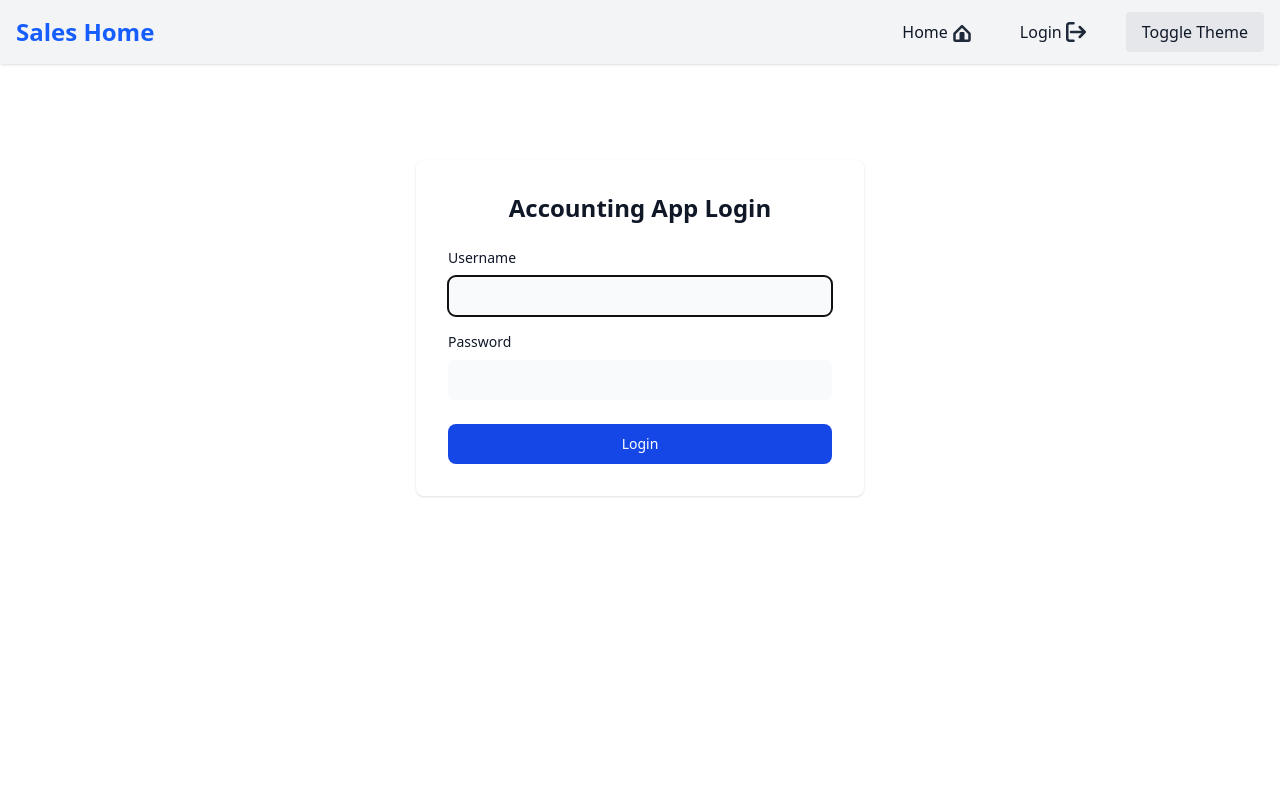
After one commit to akyensamuel/Sales-App-muti-tenant-system, a Django app: page /accounting/login/ in a window 1280 px wide. The commit adds this page. Run offline with Django 5.2, Linux system fonts and the light colour scheme; some libraries are stand-ins or nearby versions.

Commit message:
added page route authentication and user groups to regulate specific route access and also added a login page for the accounting app

```diff
--- /dev/null
+++ b/accounting_app/templates/accounting_app/login.html
@@ -0,0 +1,21 @@
+{% extends "core/base.html" %}
+{% block content %}
+<div class="max-w-md mx-auto mt-16 p-8 bg-white dark:bg-gray-800 rounded-lg shadow">
+    <h2 class="text-2xl font-bold mb-6 text-gray-900 dark:text-gray-100 text-center">Accounting App Login</h2>
+    {% if error %}
+        <div class="mb-4 text-red-600 dark:text-red-400 text-center">{{ error }}</div>
+    {% endif %}
+    <form method="post">
+        {% csrf_token %}
+        <div class="mb-4">
+            <label for="username" class="block mb-2 text-sm font-medium text-gray-900 dark:text-white">Username</label>
+            <input type="text" name="username" id="username" class="w-full rounded-lg border-gray-300 dark:border-gray-700 bg-gray-50 dark:bg-gray-700 text-gray-900 dark:text-white px-3 py-2" required autofocus>
+        </div>
+        <div class="mb-6">
+            <label for="password" class="block mb-2 text-sm font-medium text-gray-900 dark:text-white">Password</label>
+            <input type="password" name="password" id="password" class="w-full rounded-lg border-gray-300 dark:border-gray-700 bg-gray-50 dark:bg-gray-700 text-gray-900 dark:text-white px-3 py-2" required>
+        </div>
+        <button type="submit" class="w-full text-white bg-blue-700 hover:bg-blue-800 focus:ring-4 focus:outline-none focus:ring-blue-300 font-medium rounded-lg text-sm px-5 py-2.5 text-center dark:bg-blue-600 dark:hover:bg-blue-700 dark:focus:ring-blue-800">Login</button>
+    </form>
+</div>
+{% endblock %}
--- a/accounting_app/urls.py
+++ b/accounting_app/urls.py
@@ -2,6 +2,7 @@ from django.urls import path
 from . import views
 
 urlpatterns = [
+    path('login/', views.accounting_login, name='accounting_login'),
     path('forecast_dashboard/', views.forecast_dashboard, name='forecast_dashboard'),
     path('', views.forecast_dashboard, name='dashboard_home'),  # Default route for the dashboard
 ]
--- a/accounting_app/views.py
+++ b/accounting_app/views.py
@@ -4,3 +4,27 @@ from .models import FinancialForecast
 def forecast_dashboard(request):
     forecasts = FinancialForecast.objects.all()
     return render(request, 'accounting_app/forecast_dashboard.html', {'forecasts': forecasts})
+
+from django.shortcuts import render, redirect
+from django.contrib.auth import authenticate, login, logout
+from django.contrib.auth.decorators import login_required, user_passes_test
+
+def is_admin(user):
+    return user.is_authenticated and user.groups.filter(name='Admin').exists()
+
+def accounting_login(request):
+    if request.user.is_authenticated:
+        if is_admin(request.user):
+            return redirect('forecast_dashboard')
+        return render(request, 'accounting_app/login.html', {'error': 'You do not have permission to access the accounting app.'})
+
+    if request.method == 'POST':
+        username = request.POST['username']
+        password = request.POST['password']
+        user = authenticate(request, username=username, password=password)
+        if user is not None and is_admin(user):
+            login(request, user)
+            return redirect('forecast_dashboard')
+        else:
+            return render(request, 'accounting_app/login.html', {'error': 'Invalid credentials or insufficient permissions.'})
+    return render(request, 'accounting_app/login.html')
--- a/core/static/css/output.css
+++ b/core/static/css/output.css
@@ -26,6 +26,8 @@
     --color-blue-700: oklch(48.8% 0.243 264.376);
     --color-blue-800: oklch(42.4% 0.199 265.638);
     --color-blue-900: oklch(37.9% 0.146 265.522);
+    --color-purple-600: oklch(55.8% 0.288 302.321);
+    --color-purple-700: oklch(49.6% 0.265 301.924);
     --color-gray-50: oklch(98.5% 0.002 247.839);
     --color-gray-100: oklch(96.7% 0.003 264.542);
     --color-gray-200: oklch(92.8% 0.006 264.531);
@@ -40,6 +42,7 @@
     --spacing: 0.25rem;
     --breakpoint-xl: 80rem;
     --container-sm: 24rem;
+    --container-md: 28rem;
     --container-3xl: 48rem;
     --container-5xl: 64rem;
     --text-xs: 0.75rem;
@@ -261,6 +264,9 @@
   .mt-8 {
     margin-top: calc(var(--spacing) * 8);
   }
+  .mt-16 {
+    margin-top: calc(var(--spacing) * 16);
+  }
   .mb-2 {
     margin-bottom: calc(var(--spacing) * 2);
   }
@@ -344,6 +350,9 @@
   }
   .max-w-5xl {
     max-width: var(--container-5xl);
+  }
+  .max-w-md {
+    max-width: var(--container-md);
   }
   .max-w-screen-xl {
     max-width: var(--breakpoint-xl);
@@ -467,6 +476,9 @@
   .bg-green-700 {
     background-color: var(--color-green-700);
   }
+  .bg-purple-600 {
+    background-color: var(--color-purple-600);
+  }
   .bg-red-100 {
     background-color: var(--color-red-100);
   }
@@ -487,6 +499,9 @@
   }
   .p-6 {
     padding: calc(var(--spacing) * 6);
+  }
+  .p-8 {
+    padding: calc(var(--spacing) * 8);
   }
   .px-3 {
     padding-inline: calc(var(--spacing) * 3);
@@ -671,6 +686,13 @@
     &:hover {
       @media (hover: hover) {
         background-color: var(--color-green-800);
+      }
+    }
+  }
+  .hover\:bg-purple-700 {
+    &:hover {
+      @media (hover: hover) {
+        background-color: var(--color-purple-700);
       }
     }
   }
--- a/core/templates/core/home.html
+++ b/core/templates/core/home.html
@@ -28,7 +28,7 @@
                 <p class="mb-3 font-normal text-gray-700 dark:text-gray-400">Plan and analyze financial performance with our accounting tools. Create and view
                         financial forecasts based on sales data, track projected revenues, and make informed
                         strategic decisions to drive business growth.</p>
-                <a href="{% url 'forecast_dashboard' %}" class="inline-flex items-center px-3 py-2 text-sm font-medium text-center text-white bg-blue-700 rounded-lg hover:bg-blue-800 focus:ring-4 focus:outline-none focus:ring-blue-300 dark:bg-blue-600 dark:hover:bg-blue-700 dark:focus:ring-blue-800">
+                <a href="{% url 'accounting_login' %}" class="inline-flex items-center px-3 py-2 text-sm font-medium text-center text-white bg-blue-700 rounded-lg hover:bg-blue-800 focus:ring-4 focus:outline-none focus:ring-blue-300 dark:bg-blue-600 dark:hover:bg-blue-700 dark:focus:ring-blue-800">
                     Go to Accounting
                     <svg class="rtl:rotate-180 w-3.5 h-3.5 ms-2" aria-hidden="true" xmlns="http://www.w3.org/2000/svg" fill="none" viewBox="0 0 14 10">
                         <path stroke="currentColor" stroke-linecap="round" stroke-linejoin="round" stroke-width="2" d="M1 5h12m0 0L9 1m4 4L9 9"/>
--- a/core/templates/core/navbar.html
+++ b/core/templates/core/navbar.html
@@ -1,7 +1,26 @@
 <nav class="w-full bg-gray-100 dark:bg-gray-800 shadow">
     <div class="container mx-auto px-4 py-3 flex flex-col sm:flex-row items-center justify-between">
+    {% load group_filters %}
         <a class="text-2xl font-bold text-blue-600 dark:text-blue-400 mb-2 sm:mb-0" href="#">Sales Home</a>
         <div class="flex flex-col sm:flex-row items-center gap-4">
+            <a href="{% url 'logout_to_home' %}" class="px-4 py-2 rounded hover:bg-blue-100 dark:hover:bg-blue-900 transition flex items-center gap-1">
+                <span>Home</span>
+                <svg class="w-5 h-5 text-gray-800 dark:text-white inline-block" aria-hidden="true" xmlns="http://www.w3.org/2000/svg" fill="none" viewBox="0 0 16 16">
+                    <path stroke="currentColor" stroke-linecap="round" stroke-linejoin="round" stroke-width="2" d="M8 3.293l6 6V14a1 1 0 0 1-1 1H3a1 1 0 0 1-1-1v-4.707l6-6z"/>
+                    <path stroke="currentColor" stroke-linecap="round" stroke-linejoin="round" stroke-width="2" d="M9 14V9H7v5"/>
+                </svg>
+            </a>
+            {% if request.resolver_match.url_name == 'sales_entry' %}
+                {% if user|has_group:'Admin' or user|has_group:'Managers' %}
+                    <a href="{% url 'manager_dashboard' %}" class="px-4 py-2 rounded bg-purple-600 text-white hover:bg-purple-700 transition flex items-center gap-1">
+                        <span>Manager Dashboard</span>
+                        <svg class="w-5 h-5 text-white inline-block" aria-hidden="true" xmlns="http://www.w3.org/2000/svg" fill="none" viewBox="0 0 16 16">
+                            <circle cx="8" cy="8" r="7" stroke="currentColor" stroke-width="2" fill="none"/>
+                            <path stroke="currentColor" stroke-linecap="round" stroke-linejoin="round" stroke-width="2" d="M8 4v4l3 2"/>
+                        </svg>
+                    </a>
+                {% endif %}
+            {% endif %}
             {% if user.is_authenticated %}
                 <a class="px-4 py-2 rounded hover:bg-red-100 dark:hover:bg-red-900 transition flex items-center gap-1" href="{% url 'logout' %}">
                     <span>Logout</span>
--- a/core/views.py
+++ b/core/views.py
@@ -1,3 +1,8 @@
+from django.contrib.auth import logout
+from django.shortcuts import redirect
+def logout_to_home(request):
+    logout(request)
+    return redirect('home')
 from django.views import View
 from django.shortcuts import render
 
--- a/sales_app/views.py
+++ b/sales_app/views.py
@@ -8,10 +8,12 @@ from .forms import SaleForm
 from django.db.models import Sum
 
 def is_manager(user):
-    return user.is_authenticated and user.is_staff
+    return user.is_authenticated and user.groups.filter(name='Managers').exists()
 
 def login_view(request):
     if request.user.is_authenticated:
+        if request.user.groups.filter(name='Managers').exists():
+            return redirect('manager_dashboard')
         return redirect('sales_entry')
 
     if request.method == 'POST':
@@ -20,7 +22,7 @@ def login_view(request):
         user = authenticate(request, username=username, password=password)
         if user is not None:
             login(request, user)
-            if user.is_staff:
+            if user.groups.filter(name='Managers').exists():
                 return redirect('manager_dashboard')
             return redirect('sales_entry')
         else:
--- a/sales_management_project/settings.py
+++ b/sales_management_project/settings.py
@@ -52,6 +52,8 @@ MIDDLEWARE = [
 ]
 
 ROOT_URLCONF = 'sales_management_project.urls'
+
+LOGIN_URL = '/sales/login/'
 
 TEMPLATES = [
     {
--- a/sales_management_project/urls.py
+++ b/sales_management_project/urls.py
@@ -3,6 +3,7 @@ from django.urls import path, include
 import core.views as core_views
 urlpatterns = [
     path('', core_views.Index.as_view(), name='home'),  # Default route
+    path('logout_to_home/', core_views.logout_to_home, name='logout_to_home'),
     path('admin/', admin.site.urls),
     path('sales/', include('sales_app.urls')),
     path('accounting/', include('accounting_app.urls')),
```
Also changed, not shown: core/templatetags/group_filters.py (added, +7 -0 lines), sales_app/templates/sales_app/sales_entry.html (+29 -13 lines), db.sqlite3.
